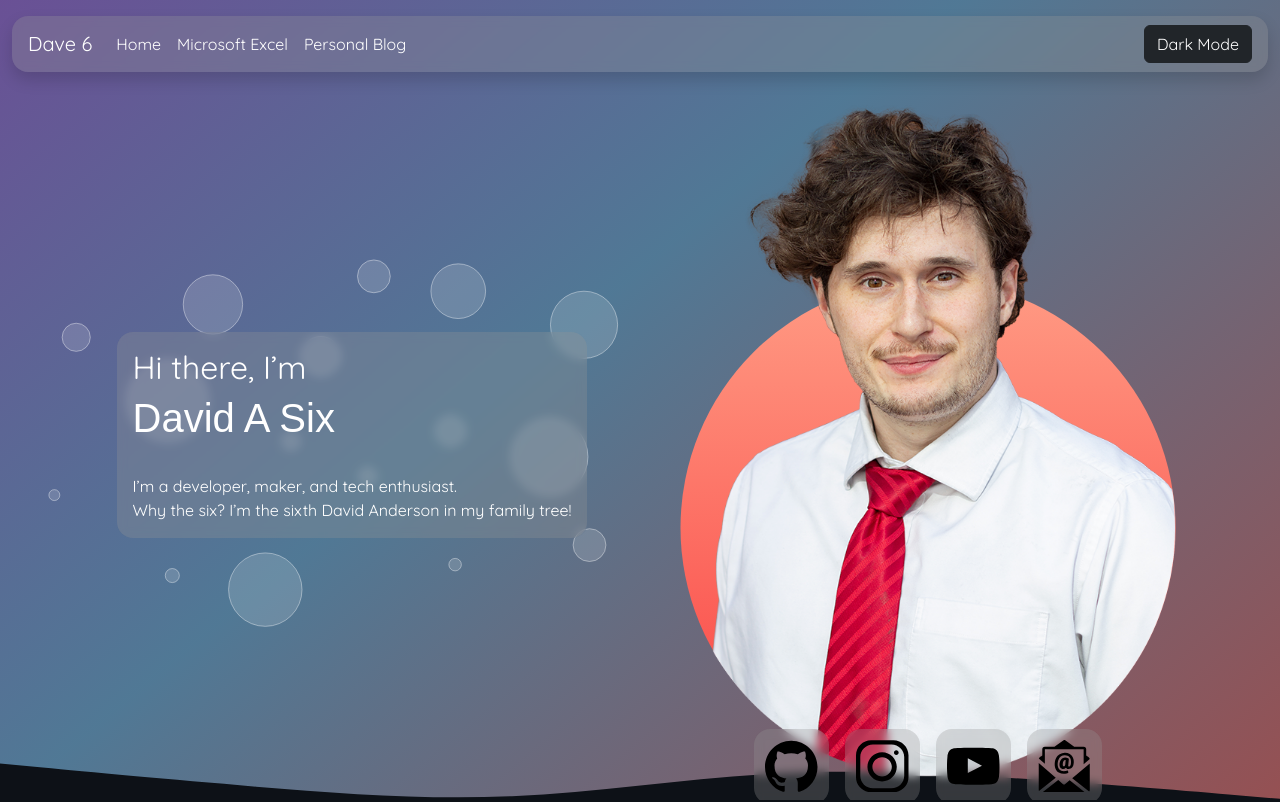
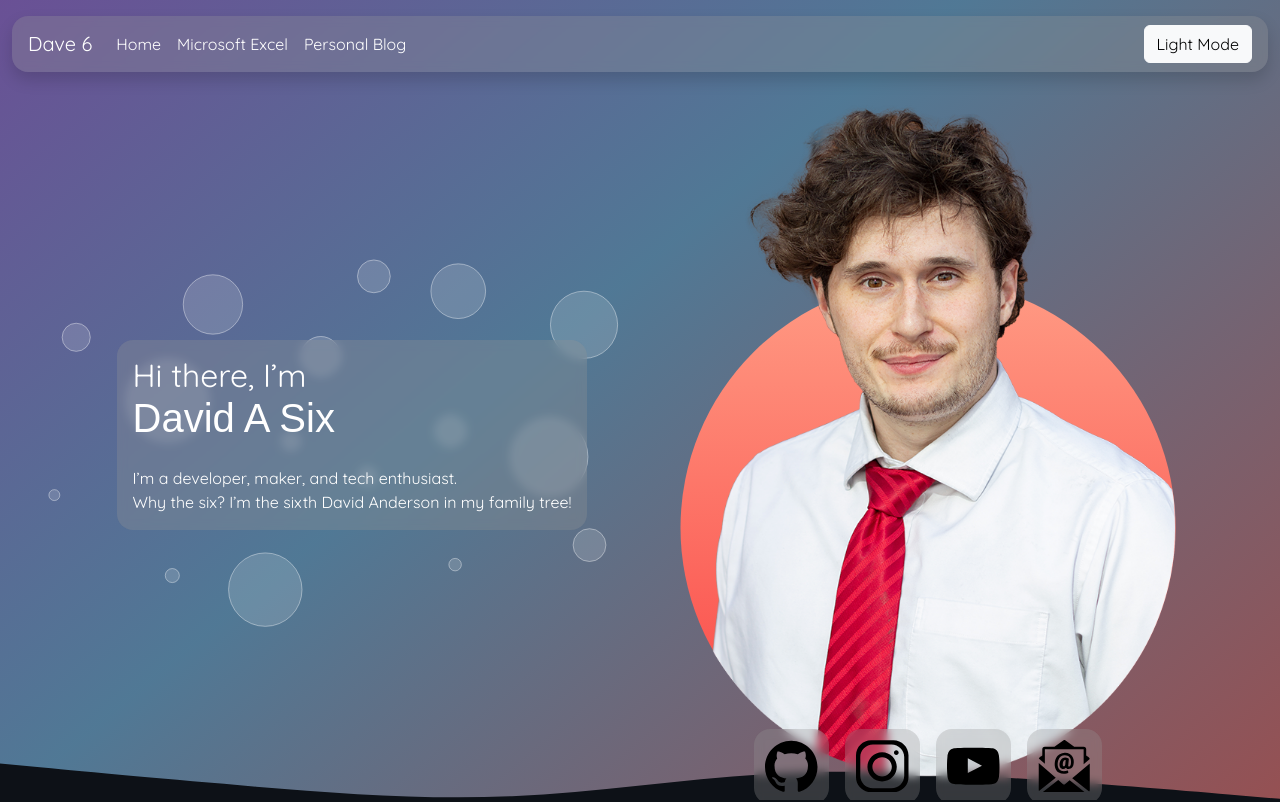
Before and after one commit to DavidASix/davidasix.com, a Next.js app: page / in a window 1280 px wide. Shown: the top 802 px of the page. Built offline with nearby package versions, Linux system fonts and the light colour scheme; a web font is replaced by a local one.

Commit message:
Fixed theme styling issue

```diff
--- a/src/components/Navigation/index.js
+++ b/src/components/Navigation/index.js
@@ -1,3 +1,4 @@
+"use client"
 import React, { useEffect, useState } from 'react'
 import Link from 'next/link'
 
@@ -26,7 +27,7 @@ export default function Navigation() {
   }
 
   const oppTheme = theme === 'dark' ? 'light' : 'dark';
-
+  console.log('Nav Loaded')
   return (
       <div
         className={`container-fluid fixed-top pt-3 align-items-center ${s.navSize} `}
--- a/src/pages/_app.js
+++ b/src/pages/_app.js
@@ -1,6 +1,6 @@
+import "src/styles/theme.css";
+import 'src/styles/bootstrap.css';
 import 'src/styles/globals.css'
-import 'src/styles/bootstrap.css';
-import "src/styles/theme.css";
 
 export default function App({ Component, pageProps }) {
   return <Component {...pageProps} />
--- a/src/pages/_document.js
+++ b/src/pages/_document.js
@@ -1,5 +1,4 @@
 import { Html, Head, Main, NextScript } from 'next/document'
-import NavigationLayout from 'src/components/NavigationLayout/';
 
 export default function Document() {
   return (
@@ -16,10 +15,8 @@ export default function Document() {
         <link href="https://fonts.cdnfonts.com/css/baron-neue" rel="stylesheet" />
       </Head>
       <body>
-        <NavigationLayout>
-          <Main />
-        </NavigationLayout>
-          <NextScript />
+        <Main />
+        <NextScript />
       </body>
     </Html>
   )
--- a/src/pages/index.js
+++ b/src/pages/index.js
@@ -1,5 +1,6 @@
 import s from "src/pages/home.module.css";
 import cs from "src/styles/common.module.css";
+import NavigationLayout from 'src/components/NavigationLayout/';
 
 import Github from "public/images/icons/github.svg";
 import Instagram from "public/images/icons/instagram.svg";
@@ -74,9 +75,8 @@ export const getServerSideProps = async () => {
 }
 
 export default function Home({projects}) {
-  console.log(projects)
   return (
-    <>
+    <NavigationLayout>
       <section className={`${cs.center} ${s.section} ${s.heroSection}`}>
         <div className={`row flex-md-row-reverse h-100 ${s.sectionContent}`}>
           <div className={`col-12 col-md-6 ${cs.center}`} style={{zIndex: 50}}>
@@ -158,6 +158,6 @@ export default function Home({projects}) {
           </div>
         </div>
       </section>
-    </>
+    </NavigationLayout>
   );
 }
--- a/src/styles/globals.css
+++ b/src/styles/globals.css
@@ -1,39 +1,3 @@
-
-:root, [data-theme="light"] {
-  --primary: #cb5858;
-  --secondary: #6c757d;
-  --fg: #333;
-  --fg-muted: #8b9097;
-  --background: #fff;
-  --modal-bg: #eee;
-}
-
-:root, [data-theme="dark"] {
-  --primary: #cb7373;
-  --fg: #fff;
-  --fg-muted: #abafb4;
-  --background: #333;
-  --modal-bg: #444;
-}
-
-:root {
-  --nav-height: 70px;
-  /* Cycberpunk Palette */
-  --cp-pink: #E652E6ff;
-  --cp-blue: #1E86C9ff;
-  --cp-purple: #8B74B3ff;
-  --cp-dark-blue: #052F4Dff;
-  --cp-salmon: #FA969Bff;
-  --cp-orange: #FE8D37ff;
-
-  --cp-pink: hsla(300, 75%, 61%, 1);
-  --cp-blue: hsla(204, 74%, 45%, 1);
-  --cp-purple: hsla(262, 29%, 58%, 1);
-  --cp-dark-blue: hsla(205, 88%, 16%, 1);
-  --cp-salmon: hsla(357, 91%, 78%, 1);
-  --cp-orange: hsla(26, 99%, 61%, 1);
-}
-
 * {
   font-weight: 400;
   font-size: inherit;
--- a/src/styles/theme.css
+++ b/src/styles/theme.css
@@ -1,4 +1,5 @@
 :root {
+  --nav-height: 70px;
   --hero-bg: hsla(262, 29%, 58%, 1);
   --hero-bg-grad: linear-gradient(140deg,
     hsl(262, 65%, 80%) 0%,
@@ -6,22 +7,33 @@
     hsl(358, 65%, 80%) 100%);
 }
 
-[data-theme="light"] {
-    --hero-bg: hsla(262, 29%, 58%, 1);
-    --hero-bg-grad: linear-gradient(140deg,
-      hsl(262, 65%, 80%) 0%,
-      hsl(205, 65%, 80%) 43%,
-      hsl(358, 65%, 80%) 100%);
-    --gh-background: #fff;
-    --gh-accent: #2f81f7;
-  }
-
-  [data-theme="dark"] {
+[data-theme="dark"] {
+    --primary: #cb7373;
+    --fg: #fff;
+    --fg-muted: #abafb4;
+    --background: #333;
+    --modal-bg: #444;
     --hero-bg: hsla(262, 29%, 58%, 1);
     --hero-bg-grad: linear-gradient(140deg,
       hsl(262, 30%, 45%) 0%,
       hsl(205, 30%, 45%) 43%,
       hsl(358, 30%, 45%) 100%);
-    --gh-background: #0d1117;
+      --gh-background: #0d1117;
     --gh-accent: #2f81f7;
   }
+
+  [data-theme="light"] {
+      --primary: #cb5858;
+      --secondary: #6c757d;
+      --fg: #333;
+      --fg-muted: #8b9097;
+      --background: #fff;
+      --modal-bg: #eee;
+      --hero-bg: hsla(262, 29%, 58%, 1);
+      --hero-bg-grad: linear-gradient(140deg,
+        hsl(262, 65%, 80%) 0%,
+        hsl(205, 65%, 80%) 43%,
+        hsl(358, 65%, 80%) 100%);
+      --gh-background: #fff;
+      --gh-accent: #2f81f7;
+    }
```
